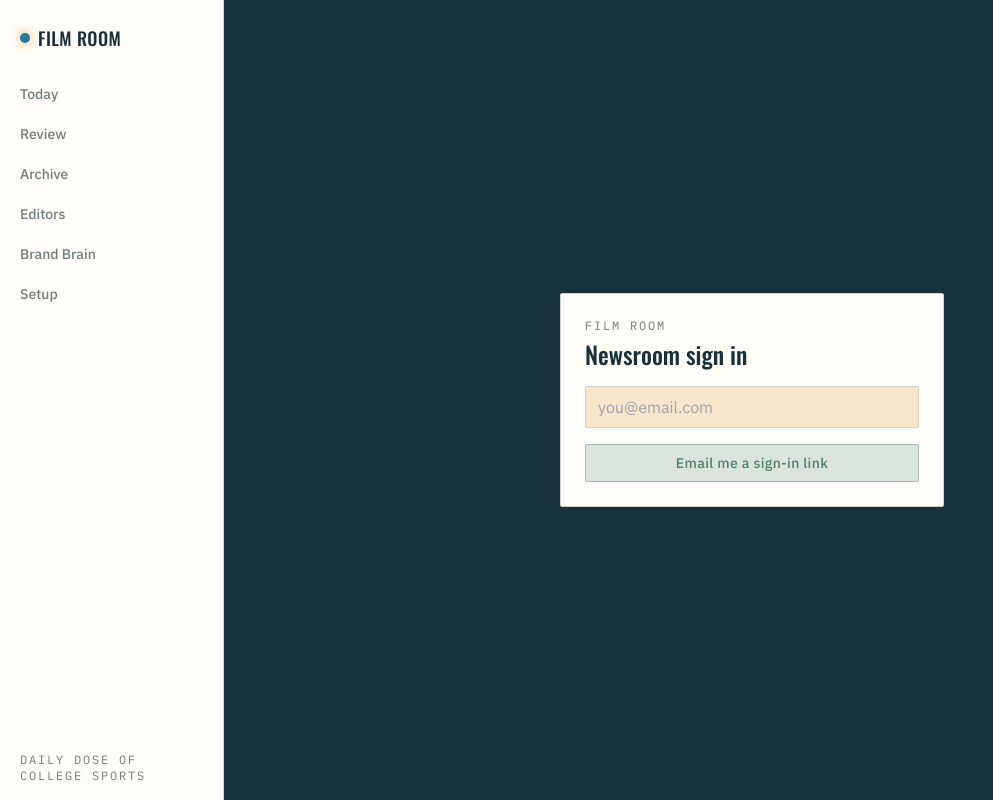
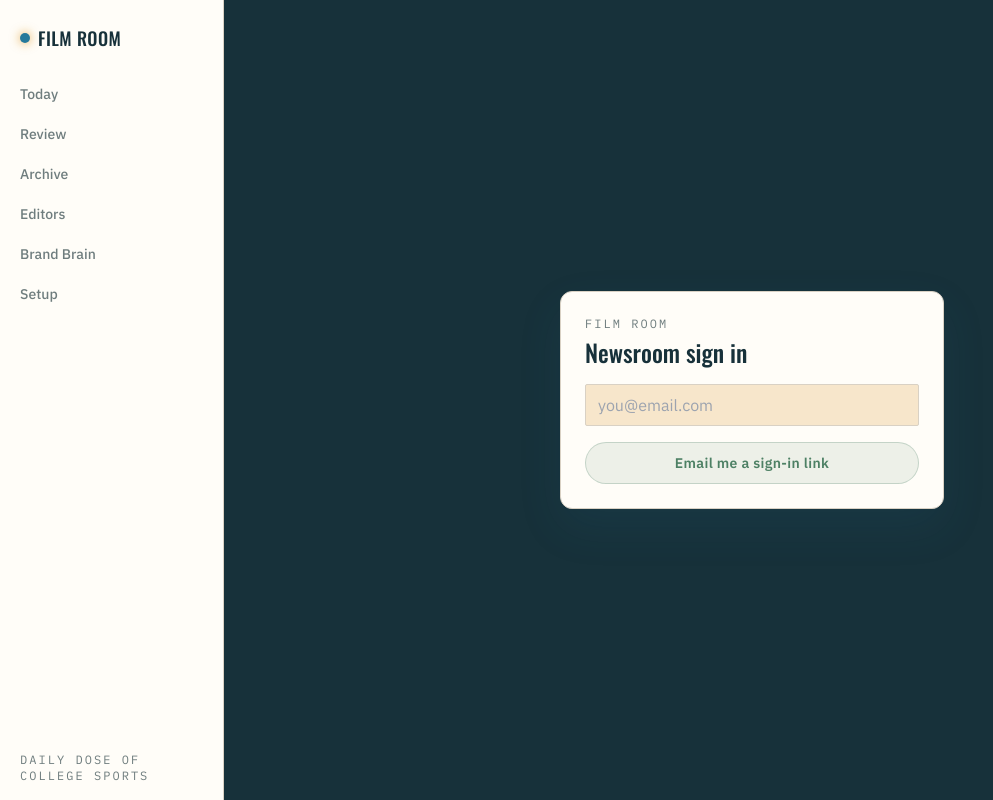
Before and after one commit to thekidd2027/thefilmroom, a Next.js app in the folder film-room/: page /login in a window 1280 px wide. Shown: the whole page, without its empty margins (0-993 px from the left). Built offline with nearby package versions, Linux system fonts and the light colour scheme.

Commit message:
Add classy light theme and motion system

```diff
--- a/film-room/app/globals.css
+++ b/film-room/app/globals.css
@@ -1,36 +1,161 @@
 @tailwind base;
 @tailwind components;
 @tailwind utilities;
+
+:root {
+  --jelly: #25799b;
+  --sinbad: #a2c5d8;
+  --sidecar: #f7e6cb;
+  --milan: #cb1b03;
+  --paper: #fffdf8;
+  --ink: #17313a;
+}
+
+html {
+  scroll-behavior: smooth;
+}
+
+body {
+  background:
+    radial-gradient(circle at 12% 8%, rgba(162, 197, 216, 0.22), transparent 24rem),
+    radial-gradient(circle at 88% 18%, rgba(247, 230, 203, 0.7), transparent 28rem),
+    linear-gradient(180deg, #fffdf9 0%, #fffaf1 100%);
+  color: var(--ink);
+}
 
 @layer base {
   * {
     @apply border-rule;
   }
+
   ::selection {
-    @apply bg-tally text-ink;
+    @apply bg-sinbad text-ink;
+  }
+
+  button,
+  a,
+  input,
+  textarea,
+  select {
+    transition:
+      color 220ms ease,
+      background-color 220ms ease,
+      border-color 220ms ease,
+      box-shadow 220ms ease,
+      transform 220ms ease,
+      opacity 220ms ease;
+  }
+
+  button:focus-visible,
+  a:focus-visible,
+  input:focus-visible,
+  textarea:focus-visible,
+  select:focus-visible {
+    outline: 2px solid rgba(37, 121, 155, 0.45);
+    outline-offset: 3px;
   }
 }
 
 @layer components {
   .panel {
-    @apply bg-bay border border-rule rounded-sm;
+    @apply bg-bay border border-rule rounded-xl shadow-editorial;
+    animation: panelIn 420ms ease both;
   }
+
+  .panel:hover {
+    @apply shadow-lift;
+    transform: translateY(-2px);
+    border-color: rgba(37, 121, 155, 0.28);
+  }
+
   .btn {
-    @apply px-4 py-2 rounded-sm text-sm font-medium tracking-wide transition-colors;
+    @apply px-4 py-2.5 rounded-full text-sm font-semibold tracking-wide transition-all duration-300;
   }
+
+  .btn:hover:not(:disabled) {
+    transform: translateY(-2px);
+  }
+
+  .btn:active:not(:disabled) {
+    transform: translateY(0) scale(0.98);
+  }
+
   .btn-primary {
-    @apply btn bg-tally text-ink hover:brightness-110;
+    @apply btn bg-jelly text-white shadow-[0_8px_20px_rgba(37,121,155,0.18)];
   }
+
+  .btn-primary:hover:not(:disabled) {
+    @apply bg-[#1f6c8a] shadow-[0_12px_26px_rgba(37,121,155,0.24)];
+  }
+
   .btn-ghost {
-    @apply btn bg-transparent border border-rule text-paper hover:border-dim;
+    @apply btn bg-white/70 border border-rule text-paper hover:border-jelly hover:bg-white;
   }
+
   .btn-go {
-    @apply btn bg-go/20 text-go border border-go/40 hover:bg-go/30;
+    @apply btn bg-go/10 text-go border border-go/25 hover:bg-go/15;
   }
+
   .btn-signal {
-    @apply btn bg-signal/20 text-signal border border-signal/40 hover:bg-signal/30;
+    @apply btn bg-signal/10 text-signal border border-signal/25 hover:bg-signal/15;
   }
+
   .label-eyebrow {
-    @apply font-mono text-xs uppercase tracking-[0.15em] text-dim;
+    @apply font-mono text-xs uppercase tracking-[0.17em] text-dim;
+  }
+
+  .page-shell {
+    animation: pageReveal 520ms cubic-bezier(0.22, 1, 0.36, 1) both;
+  }
+
+  .soft-card {
+    @apply rounded-2xl border border-rule bg-white/75 shadow-editorial backdrop-blur-sm;
+  }
+
+  .animated-dot {
+    animation: breathe 2.2s ease-in-out infinite;
+  }
+
+  .shimmer-line {
+    position: relative;
+    overflow: hidden;
+  }
+
+  .shimmer-line::after {
+    content: "";
+    position: absolute;
+    inset: 0;
+    transform: translateX(-100%);
+    background: linear-gradient(90deg, transparent, rgba(255,255,255,0.55), transparent);
+    animation: shimmer 1.8s ease-in-out infinite;
   }
 }
+
+@keyframes pageReveal {
+  from { opacity: 0; transform: translateY(10px); }
+  to { opacity: 1; transform: translateY(0); }
+}
+
+@keyframes panelIn {
+  from { opacity: 0; transform: translateY(8px) scale(0.995); }
+  to { opacity: 1; transform: translateY(0) scale(1); }
+}
+
+@keyframes breathe {
+  0%, 100% { transform: scale(1); box-shadow: 0 0 0 0 rgba(37,121,155,0.18); }
+  50% { transform: scale(1.12); box-shadow: 0 0 0 8px rgba(37,121,155,0); }
+}
+
+@keyframes shimmer {
+  0% { transform: translateX(-100%); }
+  55%, 100% { transform: translateX(100%); }
+}
+
+@media (prefers-reduced-motion: reduce) {
+  *, *::before, *::after {
+    animation-duration: 0.01ms !important;
+    animation-iteration-count: 1 !important;
+    scroll-behavior: auto !important;
+    transition-duration: 0.01ms !important;
+  }
+}
```
